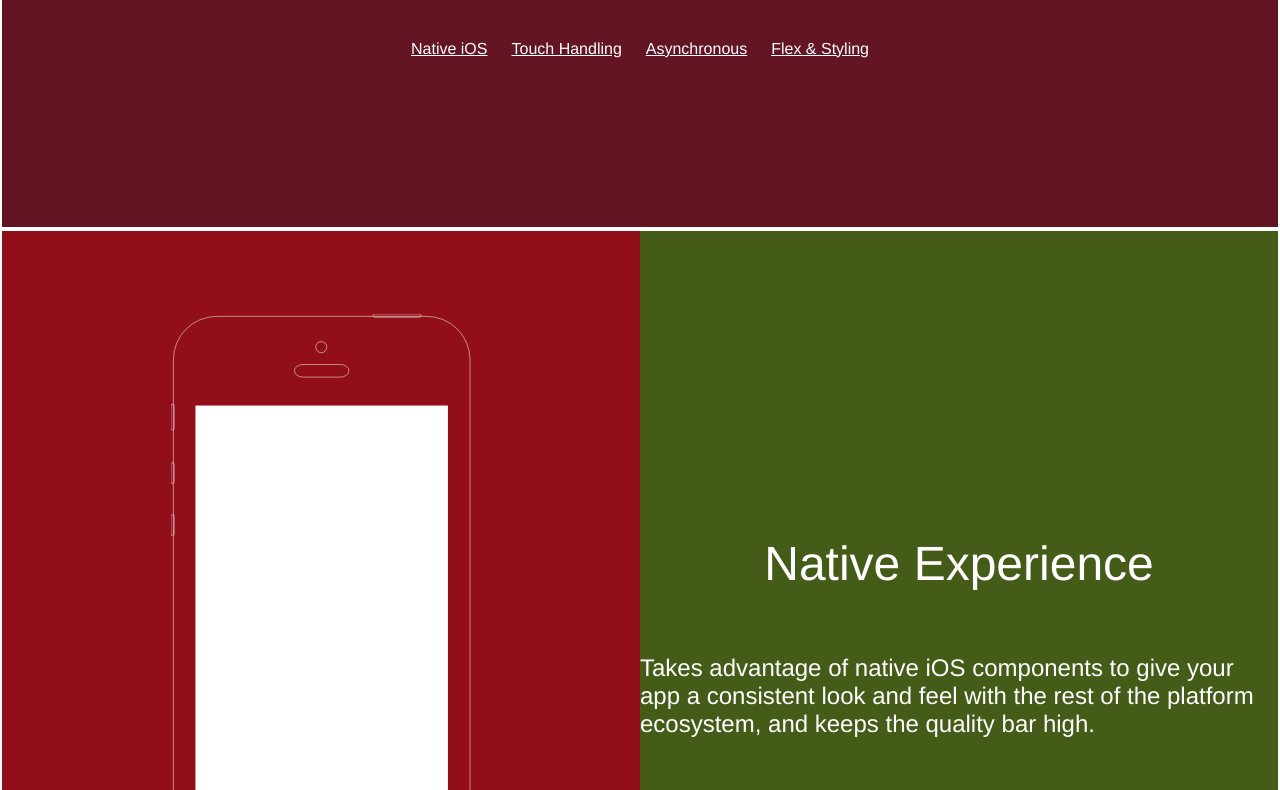
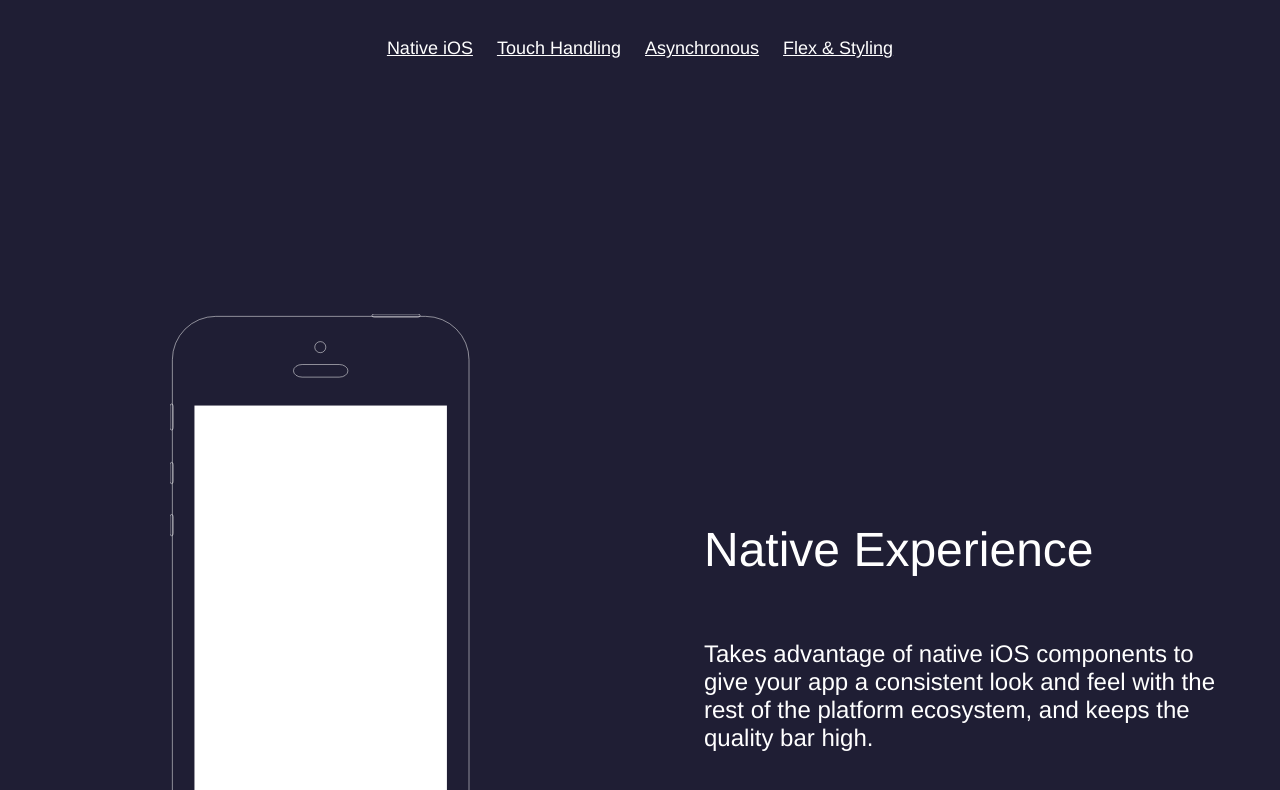
Before and after one commit to pol-chen/sike-react-ilovereact, a website: page index.html in a window 1280 px wide. Shown: the part 571-1361 px from the top of the page. Drawn offline with Linux system fonts and the light colour scheme.

Commit message:
Beautify sections

```diff
--- a/bundle/app.css
+++ b/bundle/app.css
@@ -509,8 +509,6 @@ section {
           justify-content: center;
   width: 100vw;
   height: 100vh;
-  background-color: rgba(255,0,0,0.3);
-  border: 2px solid #FFF;
 }
 nav {
   -webkit-box-orient: horizontal;
@@ -521,6 +519,7 @@ nav {
 }
 nav a {
   padding: 12px;
+  font-size: 18px;
 }
 
 .section-twin {
@@ -530,6 +529,7 @@ nav a {
       -ms-flex-direction: row;
           flex-direction: row;
 }
+
 .iphone-demo {
   -webkit-flex-basis: 0;
       -ms-flex-preferred-size: 0;
@@ -541,7 +541,6 @@ nav a {
   -webkit-align-self: stretch;
       -ms-flex-item-align: stretch;
           align-self: stretch;
-  background-color: rgba(255,0,0,0.3);
 }
 
 .feature-description {
@@ -555,5 +554,12 @@ nav a {
   -webkit-align-self: stretch;
       -ms-flex-item-align: stretch;
           align-self: stretch;
-  background-color: rgba(0,255,0,0.3);
+  -webkit-box-align: start;
+  -webkit-align-items: flex-start;
+      -ms-flex-align: start;
+          align-items: flex-start;
 }
+.feature-description h2,
+.feature-description p {
+  padding: 0 10%;
+}
--- a/css/app.css
+++ b/css/app.css
@@ -60,29 +60,32 @@ section {
   justify-content: center;
   width: 100vw;
   height: 100vh;
-  background-color: rgba(255,0,0,0.3);
-  border: 2px solid #FFF;
 }
 nav {
   flex-direction: row;
 }
 nav a {
   padding: 12px;
+  font-size: 18px;
 }
 
 .section-twin {
   flex-direction: row;
 }
+
 .iphone-demo {
   flex-basis: 0;
   flex-grow: 1;
   align-self: stretch;
-  background-color: rgba(255,0,0,0.3);
 }
 
 .feature-description {
   flex-basis: 0;
   flex-grow: 1;
   align-self: stretch;
-  background-color: rgba(0,255,0,0.3);
+  align-items: flex-start;
 }
+.feature-description h2,
+.feature-description p {
+  padding: 0 10%;
+}
```
